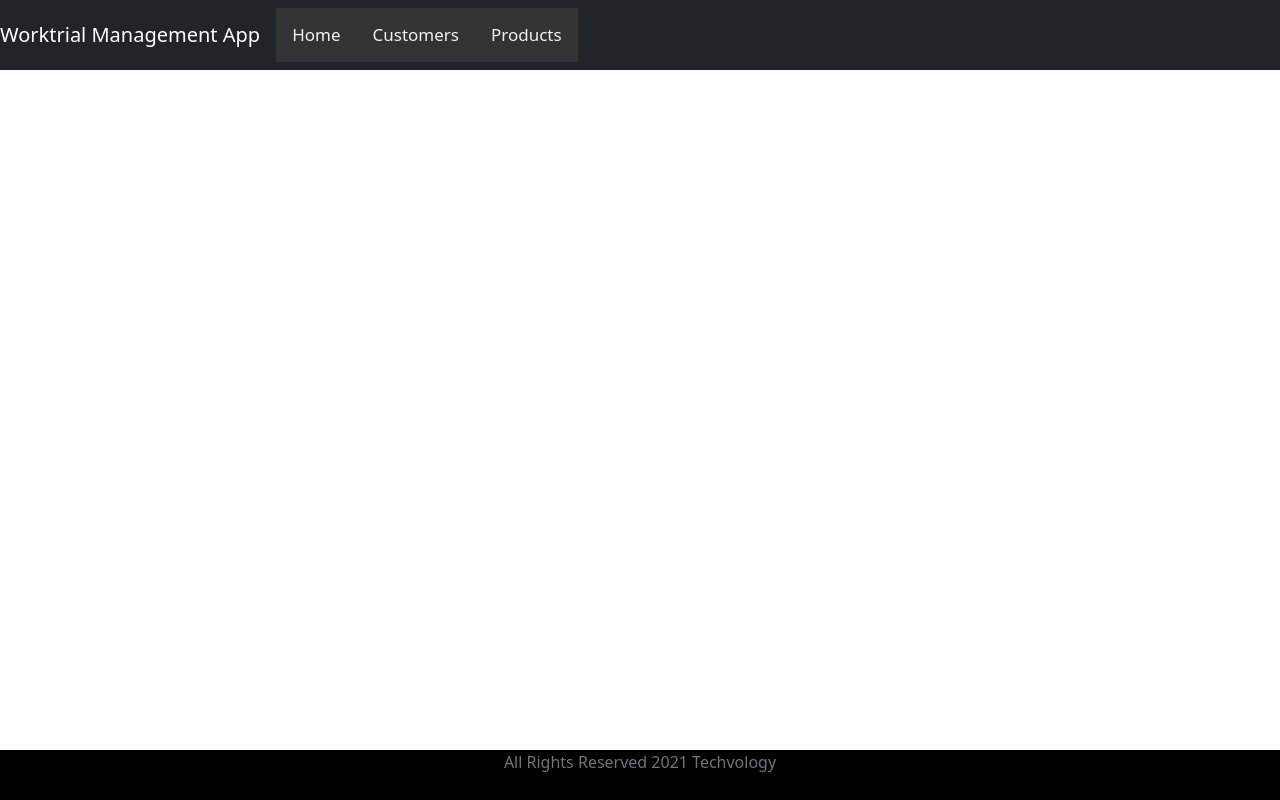
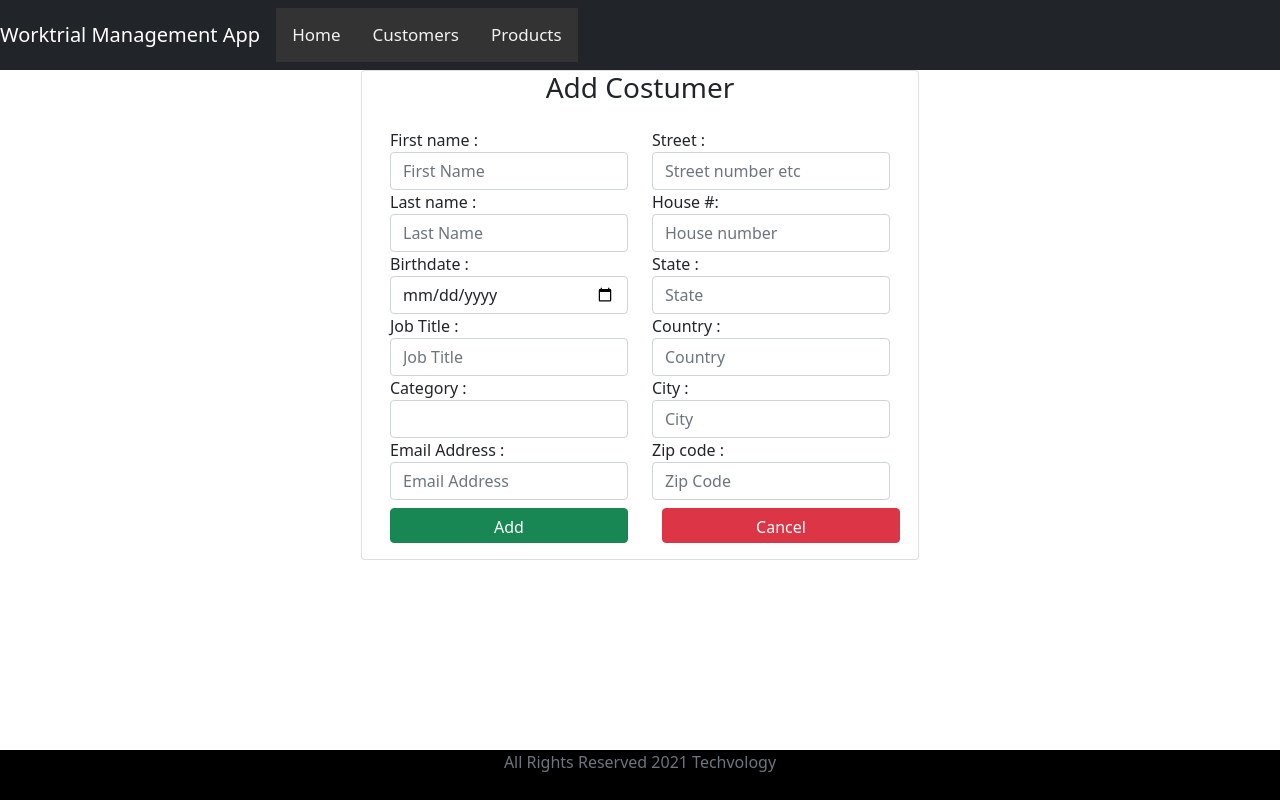
Before and after one commit to shkembii/miniprojekti-reactJS-latest, a React (Create React App) app: page /add-customer in a window 1280 px wide. Built offline with nearby package versions, Linux system fonts and the light colour scheme.

Commit message:
Add customer components was added

```diff
--- a/src/App.js
+++ b/src/App.js
@@ -5,6 +5,7 @@
 import HeaderComponent from "./components/Header.component";
 import FooterComponent from "./components/Footer.component";
 import ProductsComponent from "./components/Products.components";
+import AddCostumerComponent from "./components/AddCostumer.component";
 
 
 function App() {
@@ -17,6 +18,8 @@
                       <Route exact path="/" component={CustomersComponent}/>
                       <Route exact path="/customers" component={CustomersComponent}/>
                       <Route exact path="/products" component={ProductsComponent}/>
+                      <Route exact path="/add-customer" component={AddCostumerComponent}/>
+
 
                   </Switch>
                 </div>
--- /dev/null
+++ b/src/components/AddCostumer.component.js
@@ -0,0 +1,78 @@
+function AddCostumerComponent(props){
+        const cancel =() => {
+            props.history.push('/customers')
+        }
+    return(
+        <div className="container">
+            <div className="row">
+                <div className="card col-md-6 offset-md-3 offset-md-3">
+                    <h3 className="text-center">Add Costumer</h3>
+                    <div className="card-body">
+                        <form className="row">
+                            <div className="col-md-6">
+                                <div className="form-group">
+                                    <label>First name :</label>
+                                    <input placeholder="First Name" name="firstName" className="form-control"/>
+                                </div>
+                                <div className="form-group">
+                                    <label>Last name :</label>
+                                    <input placeholder="Last Name" name="lastName" className="form-control"/>
+                                </div>
+                                <div className="form-group">
+                                    <label>Birthdate :</label>
+                                    <input placeholder="Birth Date" name="birthDate" className="form-control" type="Date"/>
+                                </div>
+                                <div className="form-group">
+                                    <label>Job Title :</label>
+                                    <input placeholder="Job Title" name="jobTitle" className="form-control"/>
+                                </div>
+                                <div className="form-group">
+                                    <label>Category :</label>
+                                    <select name="category" className="form-control">
+                                        <option selected hidden></option>
+                                        <option>EXISTING_CUSTOMER</option>
+                                        <option>NEW_CUSTOMER</option>
+                                        <option>INACTIVE_CUSTOMER</option>
+                                    </select>
+                                </div>
+                                <div className="form-group">
+                                    <label>Email Address :</label>
+                                    <input placeholder="Email Address" name="emailAddress" className="form-control"/>
+                                </div>
+                                <button className="btn btn-success w-100 mt-2" type='submit'>Add</button>
+                            </div>
+                            <div className="col-md-6">
+                                <div className="form-group">
+                                    <label>Street :</label>
+                                    <input placeholder="Street number etc" name="street" className="form-control" />
+                                </div>
+                                <div className="form-group">
+                                    <label>House #:</label>
+                                    <input placeholder="House number" name="houseNumber" className="form-control" />
+                                </div>
+                                <div className="form-group">
+                                    <label>State :</label>
+                                    <input placeholder="State" name="state" className="form-control" />
+                                </div>
+                                <div className="form-group">
+                                    <label>Country :</label>
+                                    <input placeholder="Country" name="country" className="form-control" />
+                                </div>
+                                <div className="form-group">
+                                    <label>City :</label>
+                                    <input placeholder="City" name="city" className="form-control" />
+                                </div>
+                                <div className="form-group">
+                                    <label>Zip code :</label>
+                                    <input placeholder="Zip Code" name="zipCode" className="form-control" />
+                                </div>
+                                <button className="btn btn-danger w-100 mt-2 " onClick={cancel.bind(this)} style={{marginLeft: "10px"}}>Cancel</button>
+                            </div>
+                        </form>
+                    </div>
+                </div>
+            </div>
+        </div>
+    )
+}
+export  default AddCostumerComponent
--- a/src/components/Customers.component.js
+++ b/src/components/Customers.component.js
@@ -8,9 +8,16 @@
         this.state = {
             customers: []
         }
+
+        this.addCustomer = this.addCustomer.bind(this);
+
     }
 
     componentDidMount() {
+    }
+
+    addCustomer(){
+        this.props.history.push('/add-customer');
     }
 
 
@@ -32,7 +39,7 @@
             <div>
                 <h2 className="text-center">Customers List</h2>
                 <div className="d-flex justify-content-between">
-                    <button className="btn btn-success" >
+                    <button className="btn btn-success" onClick={this.addCustomer} >
                         Add Customer
                     </button>
                     <input
```
